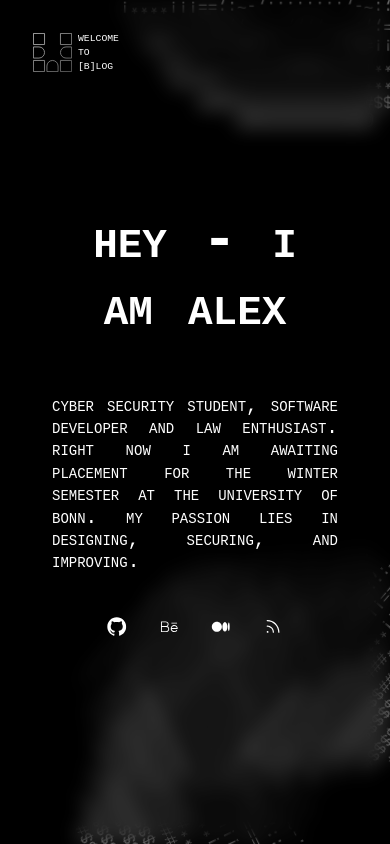
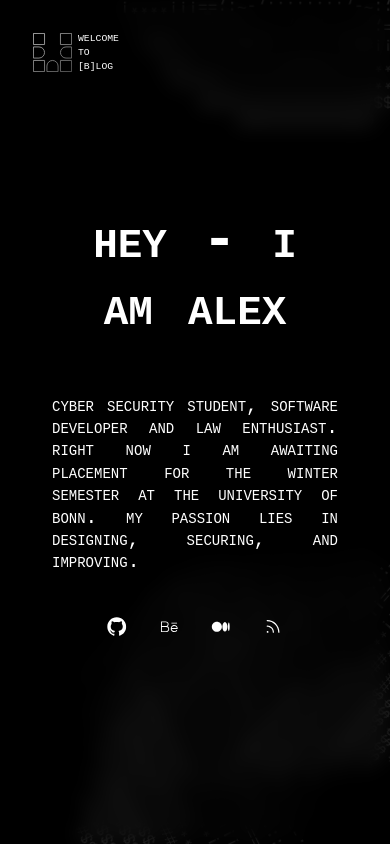
Before and after one commit to uceumice/blog, an Astro site in the folder apps/ueuie.dev/: page / in a window 390 px wide. Built offline with nearby package versions, Linux system fonts and the light colour scheme; Astro itself is replaced by a stand-in of ours.

Commit message:
fix: ensure readable foreground for mobile devices which do not support blurring

```diff
--- a/apps/ueuie.dev/src/components/FloatingDonuts.astro
+++ b/apps/ueuie.dev/src/components/FloatingDonuts.astro
@@ -24,8 +24,14 @@ import Donut from './Donut.astro';
         z-index: 0;
         width: 100%;
         height: 100%;
-        background-color: rgba(0, 0, 0, 0.347);
+        background-color: rgba(0, 0, 0, 0.05);
         backdrop-filter: blur(10px);
+    }
+
+    @media screen and (max-width: 768px) {
+        .backdrop {
+            background-color: rgba(0, 0, 0, 0.8);
+        }
     }
 </style>
 
```
